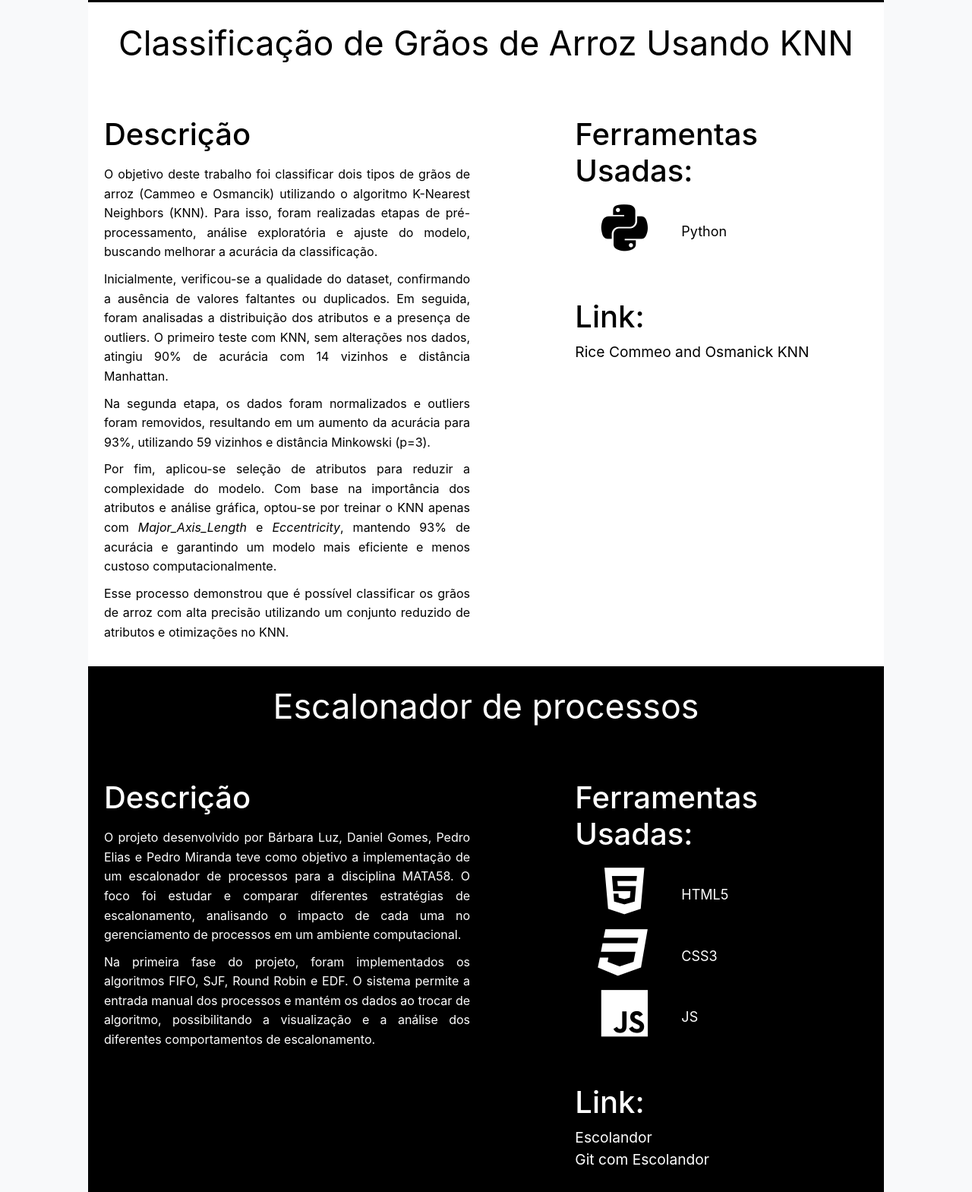
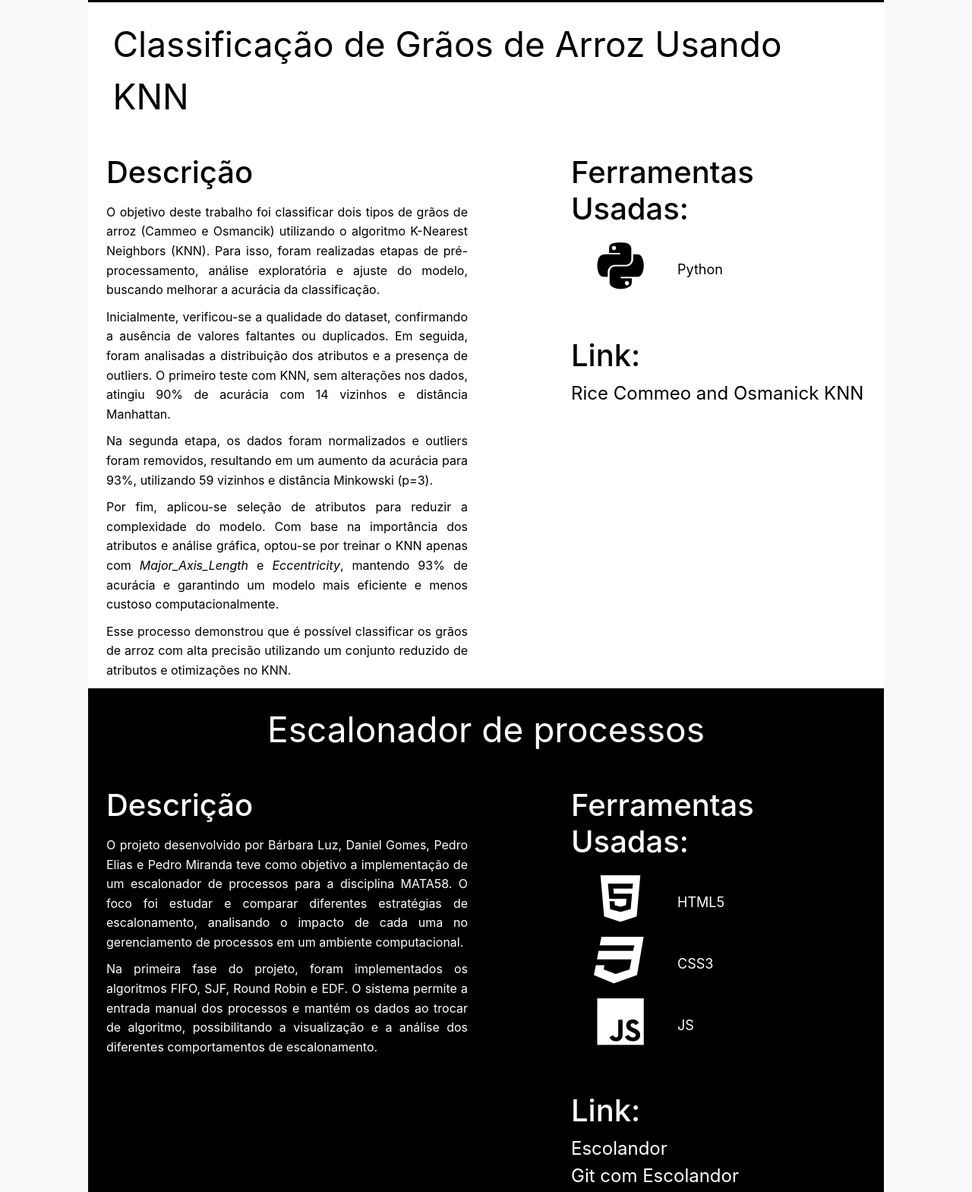
Before and after one commit to danielngec/danielngportfolio, a plain HTML site: page index.html in a window 1280 px wide. Shown: the part 2081-3650 px from the top of the page at 76% size. Drawn offline with nearby package versions, Linux system fonts and the light colour scheme.

Commit message:
Add files via upload

```diff
--- a/css/style.css
+++ b/css/style.css
@@ -90,7 +90,7 @@ p {
 
 .header-project {
   display: flex; /* Garante que a div se ajuste ao tamanho do conteúdo */
-  font-size: 3.5vw; /* Ajuste conforme necessário */
+  font-size: 46px; /* Ajuste conforme necessário */
   height: auto; /* Garante que a altura seja definida pelo texto */
   align-self: flex-start; /* Evita que o Bootstrap expanda o elemento */
   padding: 2%;
@@ -120,13 +120,13 @@ p {
 .container-w a {
   color: black;
   text-decoration: none;
-  font-size: 1.5vw;
+  font-size: 24px;
 }
 
 .container-b1 a {
   color: white;
   text-decoration: none;
-  font-size: 1.5vw;
+  font-size: 24px;
 }
 .paddingpx {
   padding-left: 20%;
--- a/index.html
+++ b/index.html
@@ -23,7 +23,7 @@
     <div class="container-top">
         <div class="row">
             <!-- Div da esquerda ocupando 1/3 do espaço -->
-            <div class="col-4 left-cv">
+            <div class="col-12 col-md-4 left-cv">
                 <h2 class="mb-2 fw-bold">DANIEL DO NASCIMENTO GOMES</h2>
                 <h4 class="mb-4">Eng. da Computação</h4>
                 <p class="mb-5">Eu sou um aluno de Engenharia da Computação motivado e dedicado.
@@ -54,7 +54,7 @@
 
 
             <!-- Div da direita ocupando 2/3 do espaço -->
-            <div class="col-4 right-cv">
+            <div class="col-12 col-md-4 right-cv">
                 <h3 class="">EXPERIÊNCIA</h3>
                 <hr>
                 <h5 class="mt-3">Assessor de Eventos</h5>
@@ -81,7 +81,7 @@
                 </ul>
 
             </div>
-            <div class="col-4 right-cv">
+            <div class="col-12 col-md-4 right-cv">
                 <h3 class="">HABILIDADES</h3>
                 <hr>
                 <h5 class="mt-3 mb-3">Tecnologias e Linguagens</h5>
@@ -151,7 +151,7 @@
                 <div class="header-project">Classificação de Grãos de Arroz Usando KNN</div>
               </div>
               <div class="row">
-              <div class="col-6 ">
+              <div class="col-12 col-md-6 ps-4 pe-4">
                 <h1 class="mb-3">Descrição</h1>
                 <p class="resumo">O objetivo deste trabalho foi classificar dois tipos de grãos de arroz (Cammeo e Osmancik) utilizando o algoritmo K-Nearest Neighbors (KNN). Para isso, foram realizadas etapas de pré-processamento, análise exploratória e ajuste do modelo, buscando melhorar a acurácia da classificação.</p>
 
@@ -163,7 +163,7 @@
 
                 <p class="resumo">Esse processo demonstrou que é possível classificar os grãos de arroz com alta precisão utilizando um conjunto reduzido de atributos e otimizações no KNN.</p>
               </div>
-              <div class="col-6 ">
+              <div class="col-12 col-md-6 ">
                 <div><ul class="ulteste paddingpx">
                   <h1 class="mb-3 ">Ferramentas Usadas:</h1>
                   <li >
@@ -173,7 +173,7 @@
                     Python
                   </li>
                 </ul></div>
-                <div class="paddingpx">
+                <div class="paddingpx mb-5">
                   <h1 class="mt-5 ">Link:</h1>
                   <a href="https://github.com/danielngec/RiceCommeoOsmanick/tree/main" target="_blank">Rice Commeo and Osmanick KNN</a>
                 </div>
@@ -185,7 +185,7 @@
                 <div class="header-project">Escalonador de processos</div>
               </div>
               <div class="row">
-              <div class="col-6">
+              <div class="col-12 col-md-6 ps-4 pe-4">
                 <h1 class="mb-3">Descrição</h1>
                 <p class="resumo">
                   O projeto desenvolvido por Bárbara Luz, Daniel Gomes, Pedro Elias e Pedro Miranda teve como objetivo
@@ -200,7 +200,7 @@
                   possibilitando a visualização e a análise dos diferentes comportamentos de escalonamento.
                 </p>
               </div>
-              <div class="col-6 ">
+              <div class="col-12 col-md-6">
                 <div><ul class="ulteste paddingpx">
                   <h1 class="mb-3 ">Ferramentas Usadas:</h1>
                   <li>
@@ -222,7 +222,7 @@
                   JS
                 </li>
                 </ul></div>
-                <div class="paddingpx">
+                <div class="paddingpx mb-5">
                   <h1 class="mt-5 ">Link:</h1>
                   <a href="https://danielngec.github.io/Escalonador/" target="_blank">Escolandor </a><br>
                   <a href="https://github.com/danielngec/Escalonador" target="_blank">Git com Escolandor </a>
```
